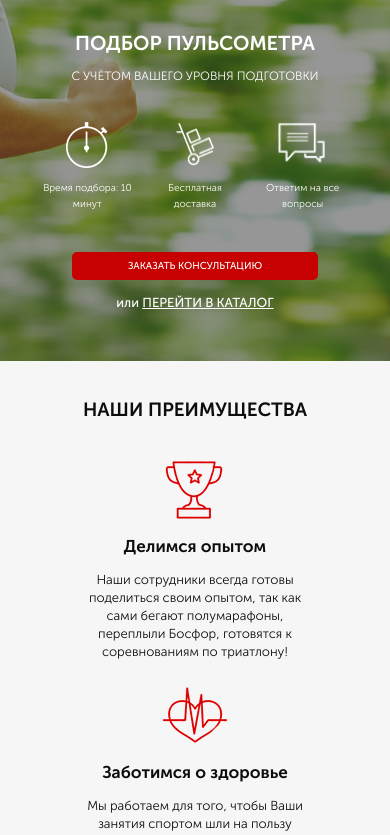
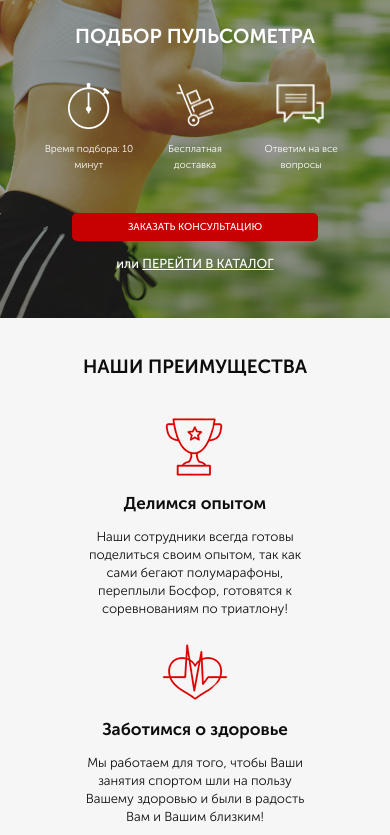
Before and after one commit to Dub-rovina3000/gitproject, a website: page src/index.html in a window 390 px wide. Shown: the part 69-904 px from the top of the page. Drawn offline with Linux system fonts and the light colour scheme.

Commit message:
fixed first screen girl position

```diff
--- a/src/sass/_media.sass
+++ b/src/sass/_media.sass
@@ -51,6 +51,7 @@
 
     .promo
         min-height: 540px
+        background-position: 12% center
         &__wrapper
             margin-top: 56px
         &__header
@@ -99,11 +100,13 @@
                 font-size: 17px
                 line-height: 23px
 
+
 @media (max-width: 768px)
     .container
         max-width: 500px
 
     .promo
+        background-position: 21% center
         padding: 21px 0 68px 0
         min-height: 500px
         &__header
@@ -159,8 +162,9 @@
         max-width: 85%
 
     .promo
-        padding: 21px 0 42px 0
-        min-height: 430px
+        background-position: 25% center
+        padding: 14px 0 42px 0
+        min-height: 380px
         &__wrapper
             margin-top: 47px
             align-items: center
@@ -168,12 +172,11 @@
             font-size: 20px
             line-height: 17px
         &__subheader
-            font-size: 12px
-            line-height: 15px
+            display: none
         &__icons
             width: 100%
         &__icon
-            width: 30%
+            width: 31%
             font-size: 10px
             font-weight: 300
             img
--- a/src/sass/blocks/_promo.sass
+++ b/src/sass/blocks/_promo.sass
@@ -1,7 +1,10 @@
 .promo
     min-height: 650px
     padding: 21px 0 93px 0
-    background: url(../img/bg.jpg) center (center/cover) no-repeat
+    background-image: url(../img/bg.jpg)
+    background-position: 17% center
+    background-size: cover
+    background-repeat: no-repeat
     &__wrapper
         display: flex
         flex-direction: column
```
Also changed, not shown: src/css/style.min.css.
